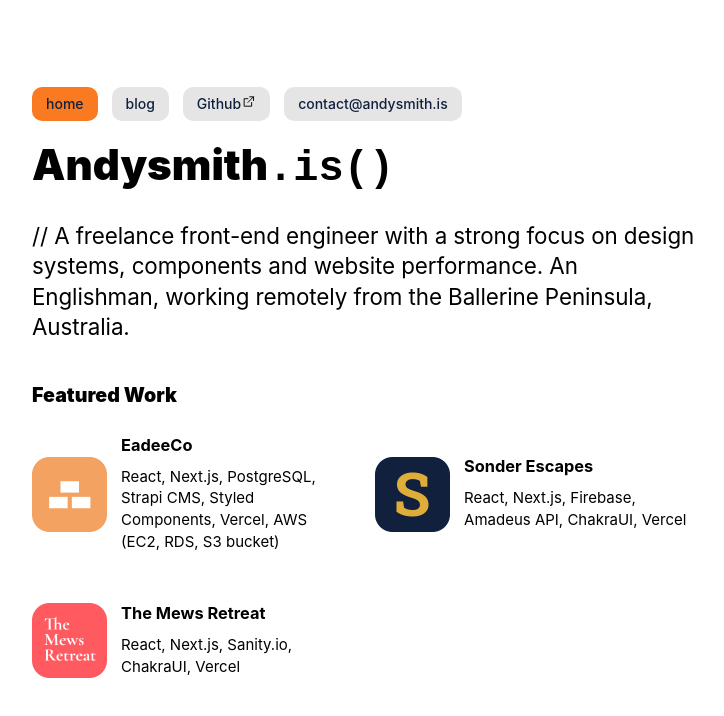
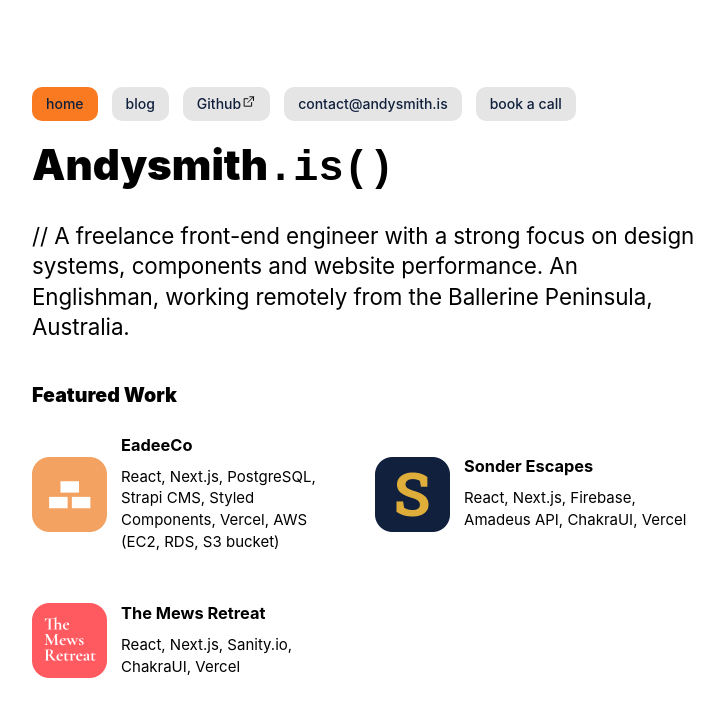
Before and after one commit to and-why/andysmith-is-next, a Next.js app: page / in a window 1280 px wide. Shown: the top 716 px of the page, without its empty margins (272-996 px from the left). Built offline with nearby package versions, Linux system fonts and the light colour scheme.

Commit message:
added cal.com

```diff
--- a/components/Navigation.js
+++ b/components/Navigation.js
@@ -48,6 +48,11 @@
             contact@andysmith.is
           </a>
         </li>
+        <li>
+          <a href='https://cal.com/andysmith-is/short' data-text='click to copy'>
+            book a call
+          </a>
+        </li>
       </motion.ul>
     </NavStyles>
   );
```
